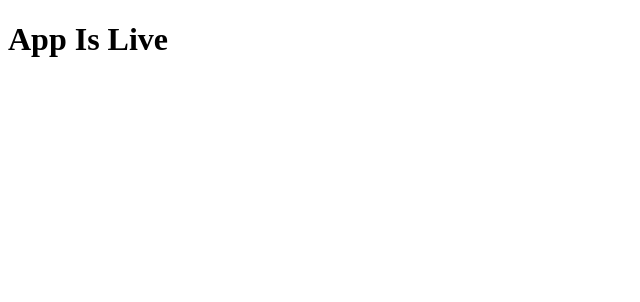
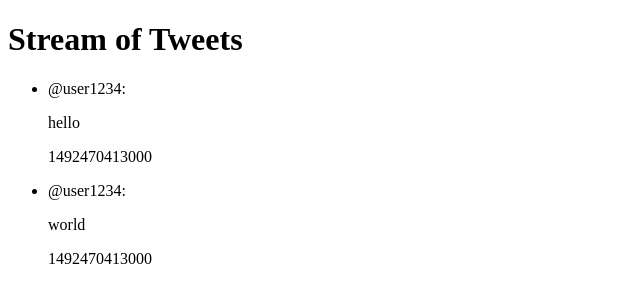
Before and after one commit to sean-oneal/BTIWA, a React app: page / in a window 1280 px wide. Shown: the top 302 px of the page, without its empty margins (0-640 px from the left). Built offline with nearby package versions, Linux system fonts and the light colour scheme; the HTML template or start-up script is replaced by a standard one.

Commit message:
(feat)Add New React Components, Load Feed of Test Tweet  Data

```diff
--- a/client/src/components/App.jsx
+++ b/client/src/components/App.jsx
@@ -1,20 +1,22 @@
 import React from 'react';
-
+import StreamList from './StreamList';
 
 class App extends React.Component {
   constructor(props) {
     super(props);
     this.state = {
-      data: ''
+      tweetFeed: props.feed || []
     };
   }
   componentWillMount() {
 
   }
   render() {
+    // console.log('test data:', testData);
     return (
       <div>
-        <h1>App Is Live</h1>
+        <h1>Stream of Tweets</h1>
+        <StreamList tweetFeed={this.state.tweetFeed} />
       </div>
     );
   }
--- /dev/null
+++ b/client/src/components/StreamList.jsx
@@ -0,0 +1,18 @@
+import React from 'react';
+import Tweet from './Tweet';
+
+const StreamList = ( { tweetFeed } ) => {
+  return (
+    <div>
+      <ul>
+        {tweetFeed.tweets.map( tweet => {
+          return (
+            <Tweet username={tweet.username} message={tweet.message} time={tweet.time} key={tweet.id} />
+          );
+        })}
+      </ul>
+    </div>
+  );
+};
+
+export default StreamList;
--- a/client/src/components/Tweet.jsx
+++ b/client/src/components/Tweet.jsx
@@ -0,0 +1,17 @@
+import React from 'react';
+
+const Tweet = (props) => {
+  return (
+    <div>
+      <li>
+        <div>
+        {props.username}:
+        </div>
+        <p>{props.message}</p>
+        <p>{props.time}</p>
+      </li>
+    </div>
+  );
+};
+
+export default Tweet;
--- a/client/src/index.jsx
+++ b/client/src/index.jsx
@@ -2,4 +2,22 @@ import React from 'react';
 import ReactDOM from 'react-dom';
 import App from './components/App';
 
-ReactDOM.render(<App />, document.getElementById('app'));
+const testData = {
+  tweets:
+  [
+    {
+      username: '@user1234',
+      message: 'hello',
+      time: Date.now(),
+      id: 1
+    },
+    {
+      username: '@user1234',
+      message: 'world',
+      time: Date.now(),
+      id: 2
+    }
+  ]
+};
+
+ReactDOM.render(<App feed={testData} />, document.getElementById('app'));
```
Also changed, not shown: client/src/components/Stream.jsx (deleted).
